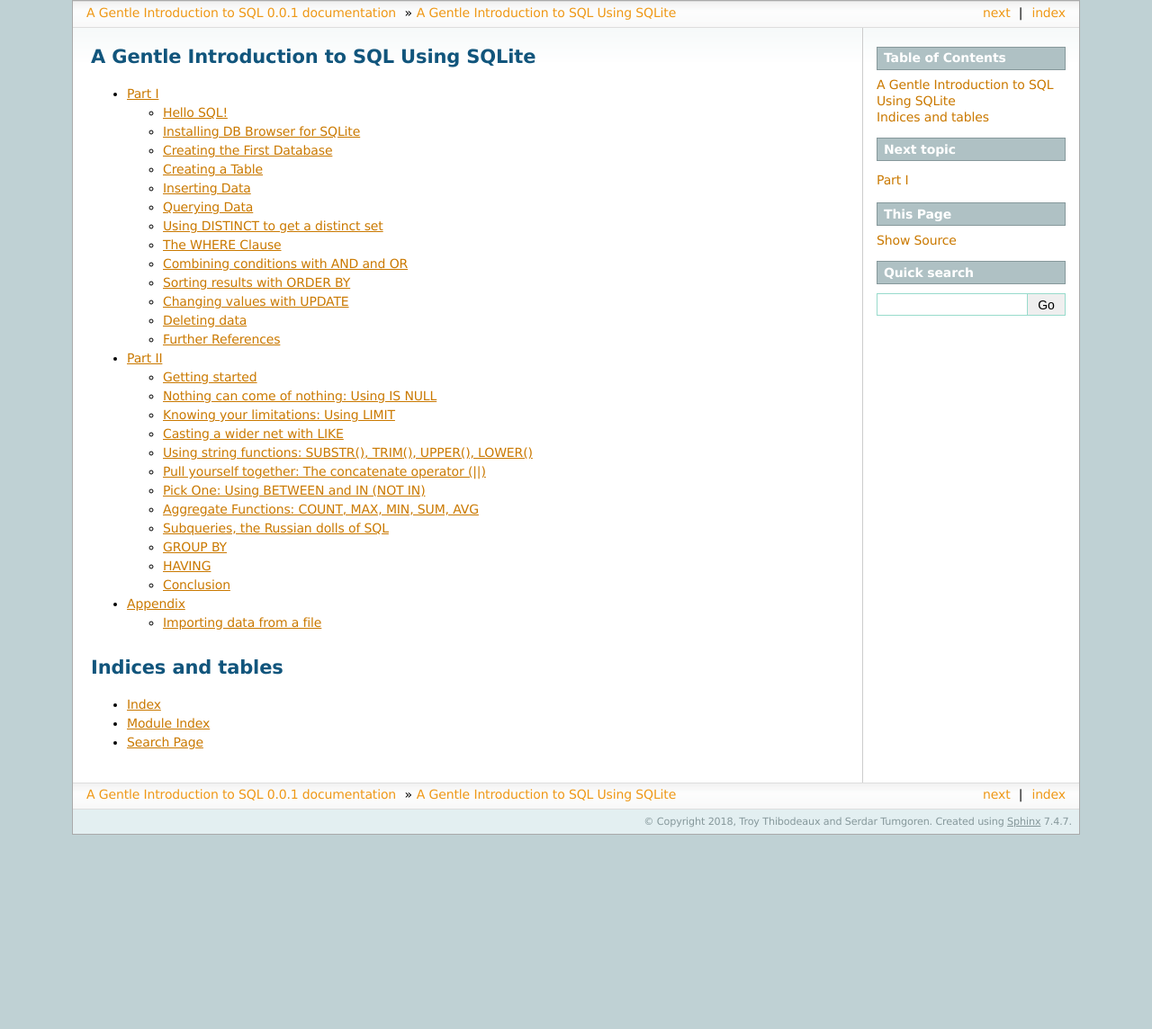
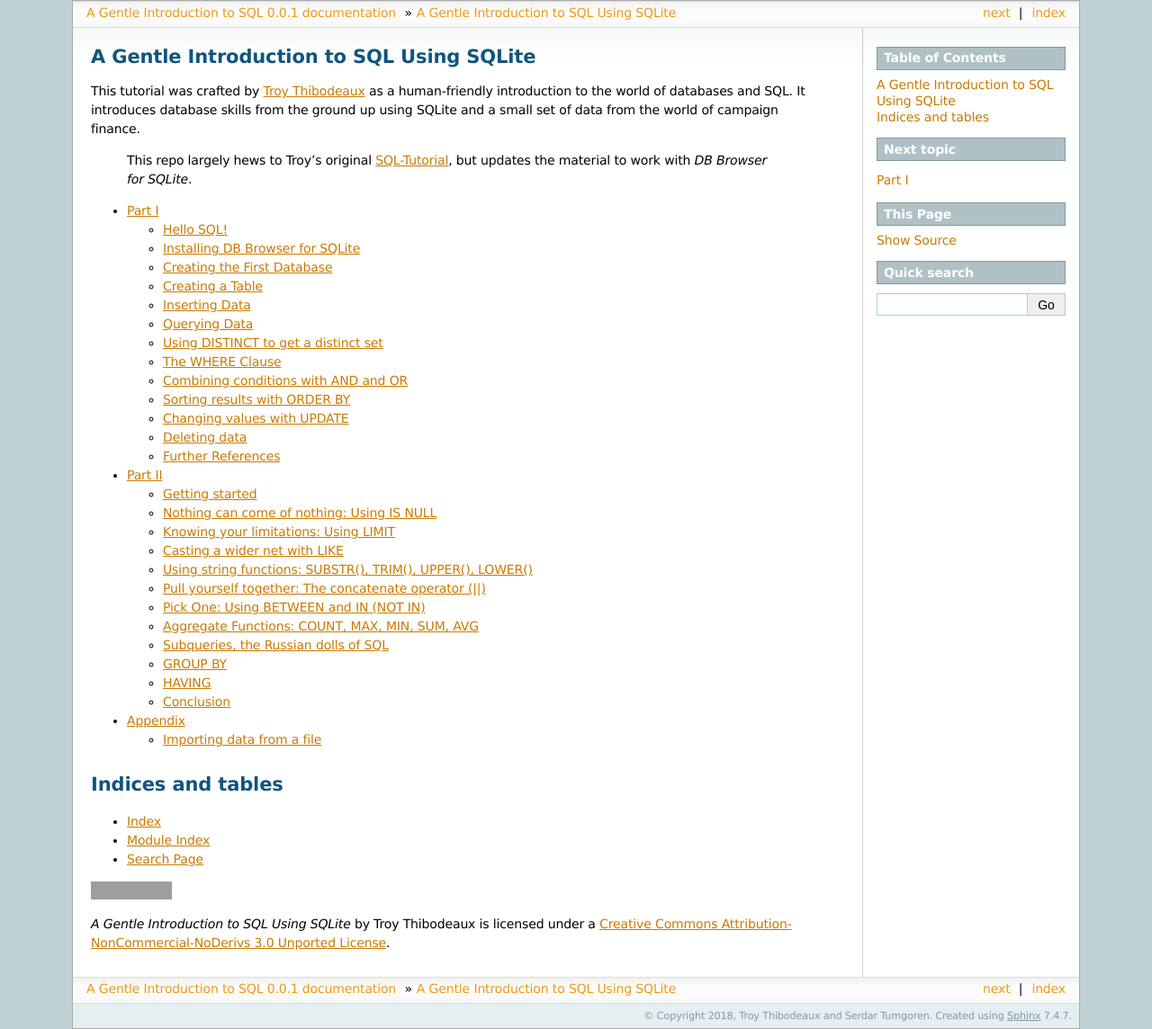
Before and after one commit to zstumgoren/gentle-intro-to-sql, a Sphinx documentation site: the page built from docs/index.rst, in a window 1280 px wide. Shown: the whole page at 90% size. Built offline with Sphinx 7.4.7, drawn with Linux system fonts in a browser that asks for light colours; pages that are not in the unit, such as notebooks, are missing from menus; before the commit the page ends 928 px from its top, so only the background shows below that; grey boxes are pictures that could not be loaded.

Commit message:
Add overview section and license snippet to index page

```diff
--- a/docs/index.rst
+++ b/docs/index.rst
@@ -5,6 +5,15 @@
 
 A Gentle Introduction to SQL Using SQLite
 =========================================
+
+This tutorial was crafted by `Troy Thibodeaux <https://github.com/tthibo>`_
+as a human-friendly introduction to the world of databases and SQL.
+It introduces database skills from the ground up using
+SQLite and a small set of data from the world of campaign finance.
+
+   This repo largely hews to Troy's original `SQL-Tutorial <https://github.com/tthibo/SQL-Tutorial>`_,
+   but updates the material to work with *DB Browser for SQLite*.
+
 
 .. toctree::
    :maxdepth: 2
@@ -14,10 +23,11 @@
    part3
    appendix
 
-
 Indices and tables
 ==================
 
 * :ref:`genindex`
 * :ref:`modindex`
 * :ref:`search`
+
+.. include:: license_snippet.rst.inc
```
